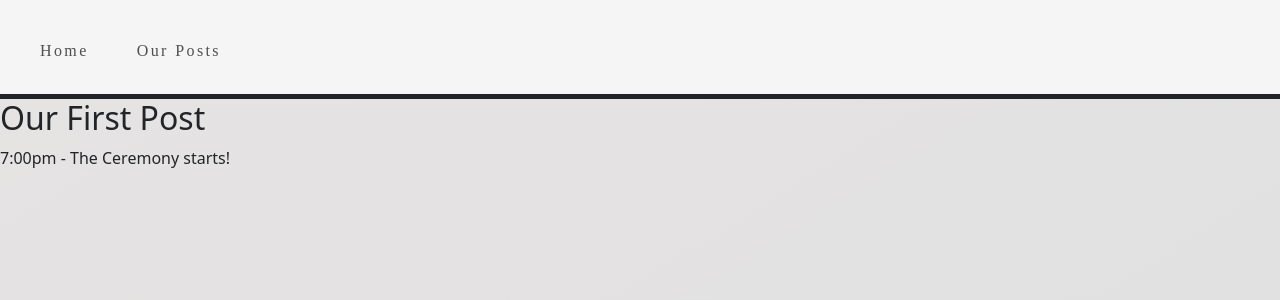
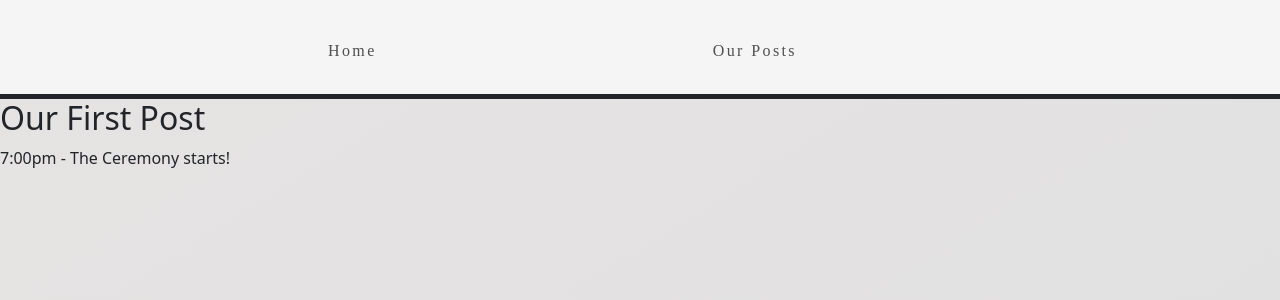
Before and after one commit to tnborn/web_design, a Flask app: template templates/posts.html in a window 1280 px wide. Shown: the top 300 px of the page. Run offline with Flask 2, Linux system fonts and the light colour scheme; the template is opened without the code that fills it, so the values that code supplies are empty; some libraries are stand-ins or nearby versions.

Commit message:
commit retry

```diff
--- a/static/styles.css
+++ b/static/styles.css
@@ -39,8 +39,8 @@ body {
 }
 
 .nav-item {
-  margin-left: 2em;
-  vertical-align: bottom;
+  margin-left: 20em;
+  vertical-align: 10em;
   display: inline;
 }
 
```
